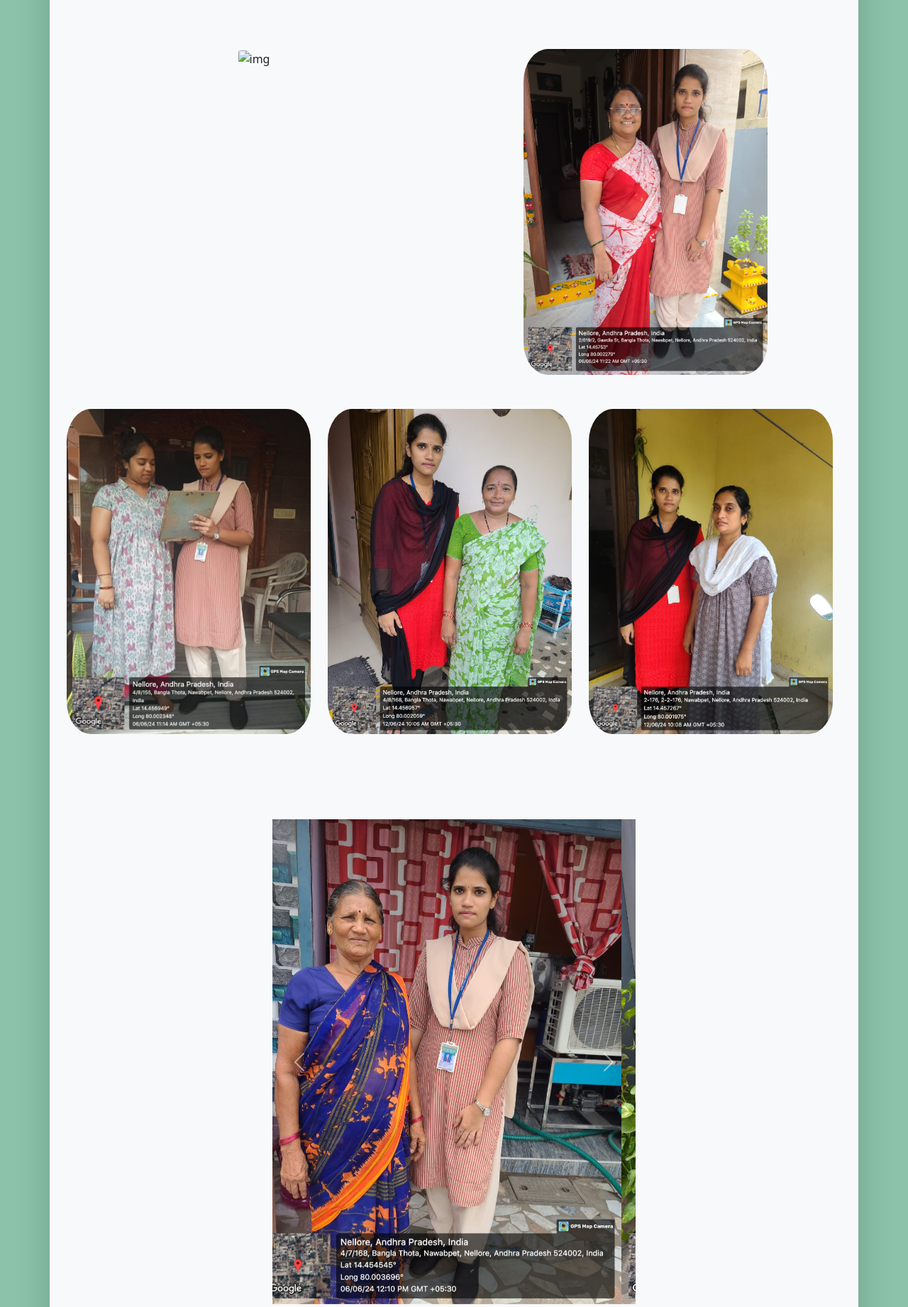
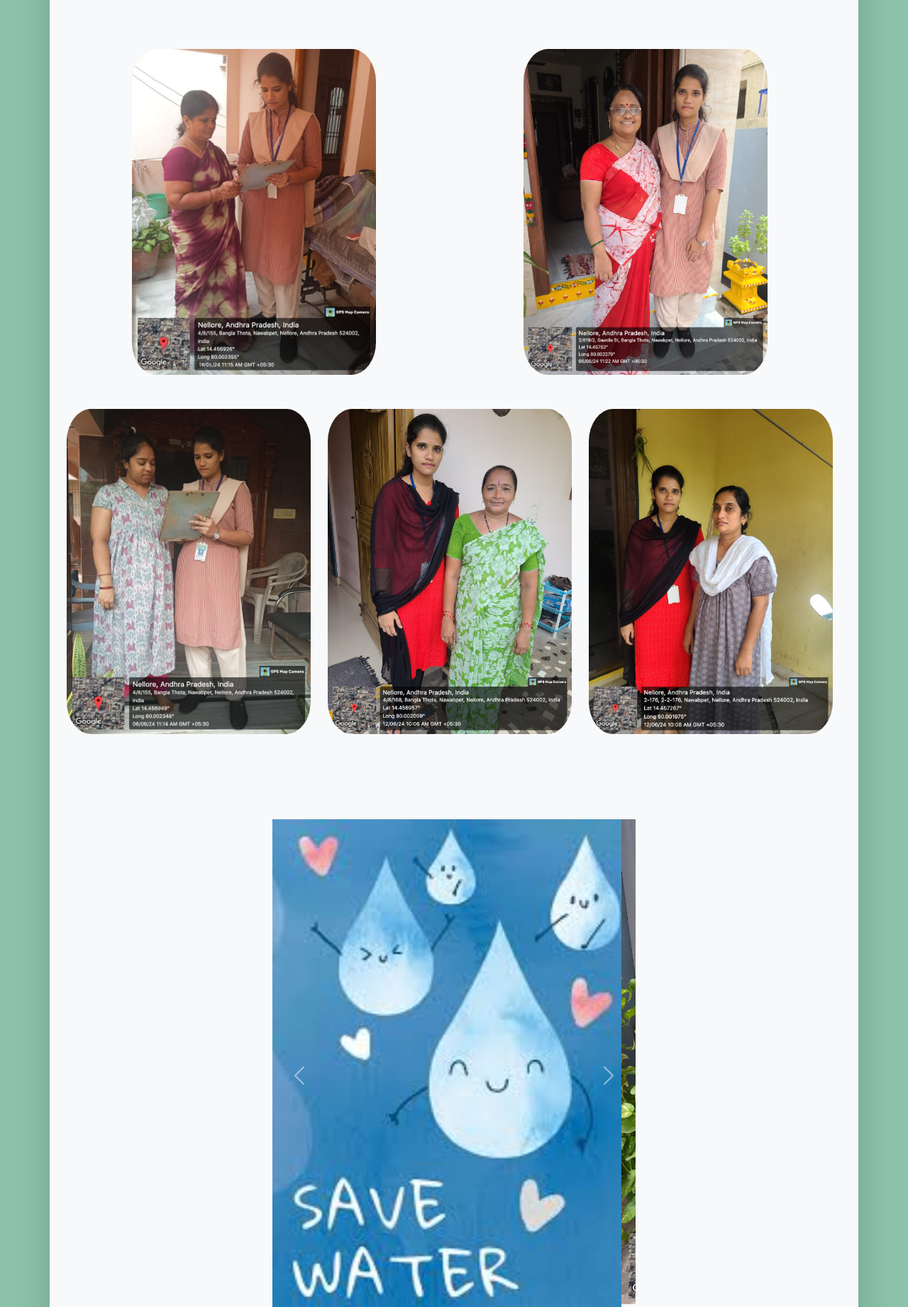
Before and after one commit to rvarshi/water, a plain HTML site: page gallery.html in a window 1280 px wide. Shown: the part 239-2080 px from the top of the page at 71% size. Drawn offline with nearby package versions, Linux system fonts and the light colour scheme.

Commit message:
Update gallery.html

```diff
--- a/gallery.html
+++ b/gallery.html
@@ -36,7 +36,7 @@
       <div class="container text-center my-3">
         <div class="row d-flex justify-content-around p-4">
           <div class="col-lg-4">
-            <img src="images/csp1.jpgs" class="img-fluid" alt="img" />
+            <img src="images/csp1.jpg" class="img-fluid" alt="img" />
           </div>
           <div class="col-lg-4">
             <img src="./images/csp2.jpg" class="img-fluid" alt="img" />
@@ -79,7 +79,7 @@
               <img src="./images/csp8.jpg" class="d-block w-100" alt="img" />
             </div>
             <div class="carousel-item" data-bs-interval="1500">
-              <img src="./images/csp9.jpg" class="d-block w-100" alt="img" />
+              <img src="./images/saveWW.jpg" class="d-block w-100" alt="img" />
             </div>
           </div>
           <button
```
